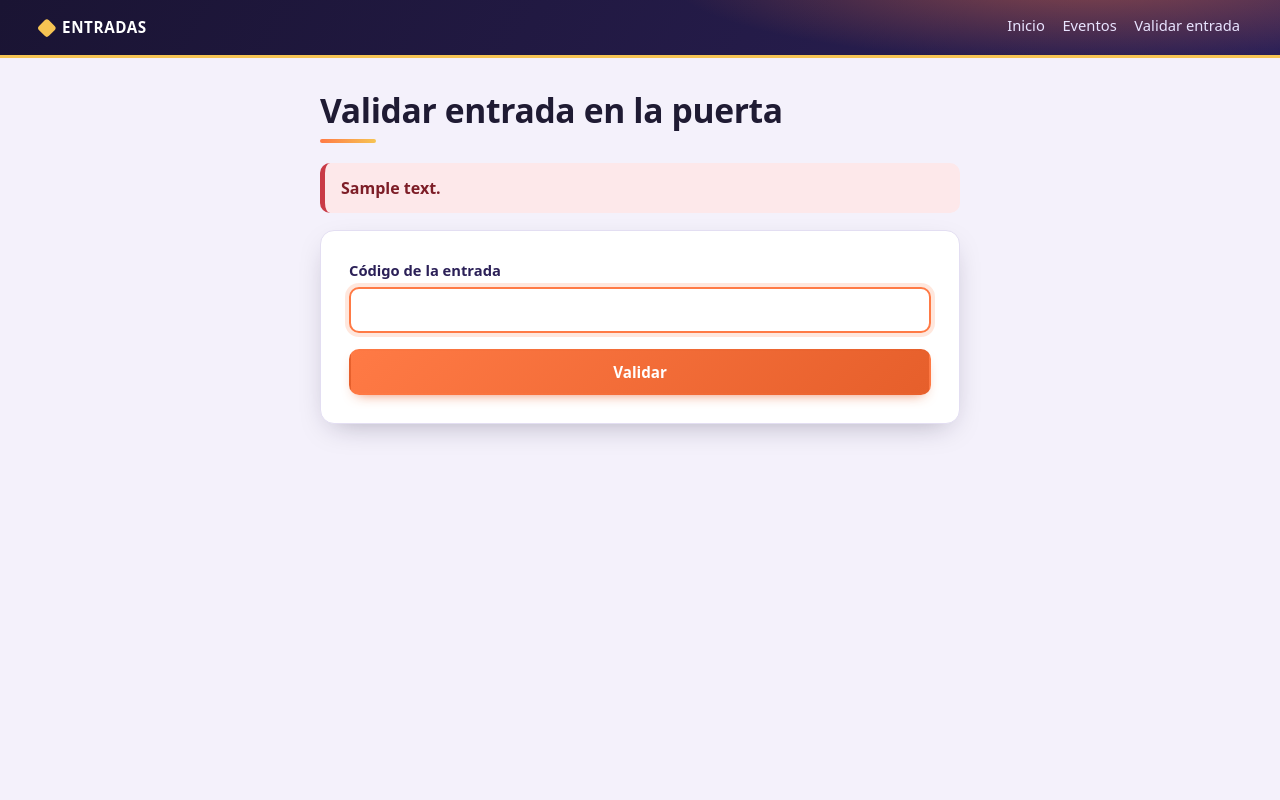
After one commit to mariaalfarogonzalez69-sketch/Proyecto02_BlueTeam_EMYK, a Node project: template views/puerta/validar.ejs in a window 1280 px wide. The commit adds this page. Run offline with Node 20 templates, Linux system fonts and the light colour scheme; the template is opened without the code that fills it: most values are stand-ins (such as "Sample title", 1, 10 or a date in 2020); some libraries are stand-ins or nearby versions.

Commit message:
feat: pantalla de validación de entradas en la puerta (RFD-7.5)
Agrega las rutas GET /puerta y POST /puerta/validar, solo para el rol Taquillero. Responde únicamente entrada válida, ya usada o no válida, sin revelar datos del comprador. La entrada se marca como usada en una operación condicionada dentro de una transacción. Incluye la vista con el formulario y el enlace en el inicio.

```diff
--- a/src/app.js
+++ b/src/app.js
@@ -31,6 +31,7 @@ app.use(helmet({
     }
   },
   frameguard: { action: 'deny' },
+  noSniff: true,
   hsts: process.env.USE_HTTPS === 'true'
     ? { maxAge: 15552000 }
     : false
@@ -78,6 +79,7 @@ app.use('/', require('./routes/auditoria'));
 app.use('/', require('./routes/eventos'));
 app.use('/', require('./routes/compras'));
 app.use('/', require('./routes/reportes'));
+app.use('/', require('./routes/puerta'));
 
 // Administración de usuarios y roles (Persona 2).
 app.use('/', require('./routes/usuarios'));
--- a/views/index.ejs
+++ b/views/index.ejs
@@ -17,6 +17,8 @@
         <% if (usuario.permisos && usuario.permisos.includes('ver_reportes')) { %>
         <a href="/reportes/ventas">Reporte de ventas</a>
         <% } %>
+
+        <% if (usuario.rol === 'Taquillero') { %><a href="/puerta">Validar entrada</a><% } %>
 
         <% if (usuario.rol === 'SuperAdmin') { %><a href="/auditoria">Auditoría</a><% } %>
         <form class="salir" method="POST" action="/logout">
--- /dev/null
+++ b/views/puerta/validar.ejs
@@ -0,0 +1,33 @@
+<!DOCTYPE html>
+<html lang="es">
+  <head>
+    <meta charset="UTF-8" />
+    <meta name="viewport" content="width=device-width, initial-scale=1" />
+    <title>Validar entrada</title>
+    <link rel="stylesheet" href="/css/eventos-compras.css" />
+  </head>
+  <body class="ev">
+    <header class="barra">
+      <span class="marca">Entradas</span>
+      <nav><a href="/">Inicio</a><a href="/eventos">Eventos</a><a href="/puerta">Validar entrada</a></nav>
+    </header>
+
+    <main class="contenedor angosto">
+      <h1>Validar entrada en la puerta</h1>
+
+      <% if (resultado) { %>
+        <div class="alerta <%= resultado.clave === 'valida' ? 'aviso' : 'error' %>">
+          <strong><%= resultado.texto %></strong>
+        </div>
+      <% } %>
+
+      <form class="formulario tarjeta" method="POST" action="/puerta/validar" autocomplete="off">
+        <input type="hidden" name="_csrf" value="<%= csrfToken %>">
+        <label>Código de la entrada
+          <input name="codigo" required maxlength="64" pattern="[A-Za-z0-9_\-]+" title="Solo letras, números, guion y guion bajo" autofocus>
+        </label>
+        <button type="submit">Validar</button>
+      </form>
+    </main>
+  </body>
+</html>
```
Also changed, not shown: src/routes/puerta.js (added, +70 -0 lines).
